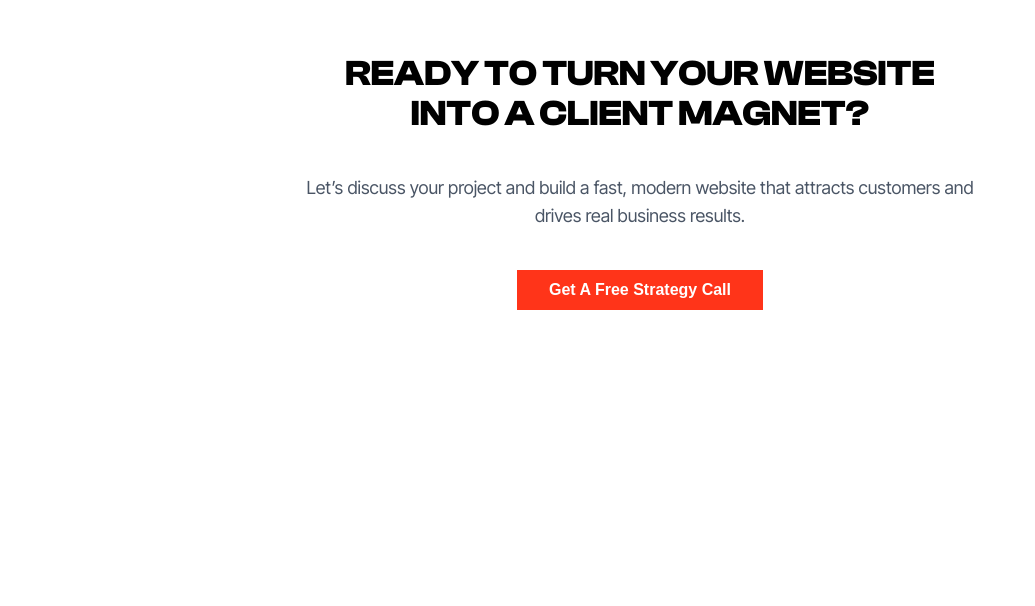
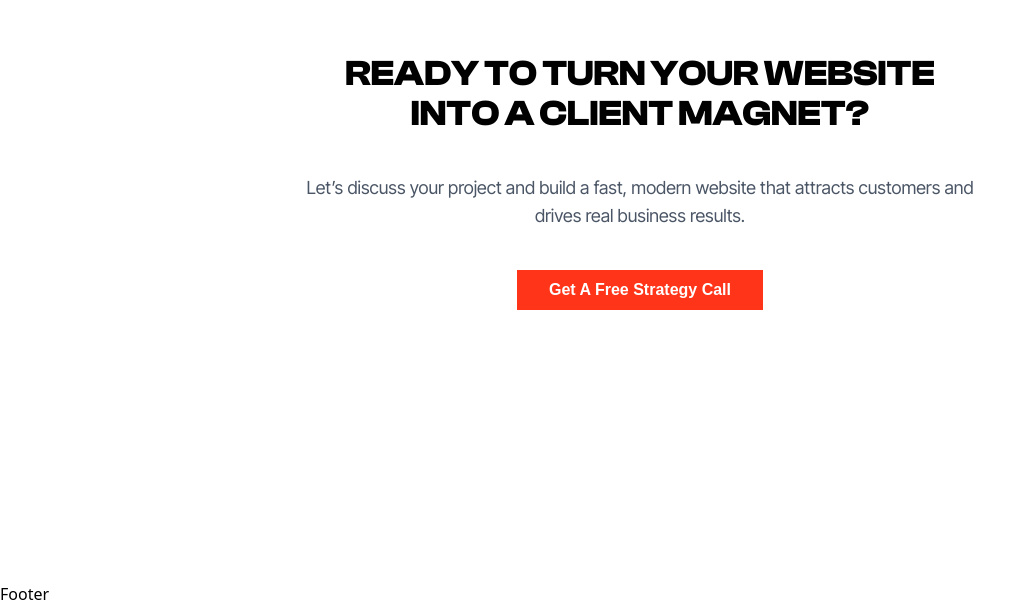
Before and after one commit to abdulbasset-benz/portfolio, a React (Vite) app: page / in a window 1280 px wide. Shown: the part 6598-7204 px from the top of the page, without its empty margins (0-1035 px from the left). Before the commit the page ends 7180 px from the top, so only its background shows below. Built offline with nearby package versions, Linux system fonts and the light colour scheme; a web font is replaced by a local one.

Commit message:
Add the footer component

```diff
--- a/src/App.jsx
+++ b/src/App.jsx
@@ -1,14 +1,12 @@
-import Navigation from "./components/Navigation"
-import Hero from "./components/Hero"
-import Porjects from "./components/Projects"
-import Services from "./components/Services"
-import Cta from "./components/Cta"
-import About from "./components/About"
-
+import Navigation from "./components/Navigation";
+import Hero from "./components/Hero";
+import Porjects from "./components/Projects";
+import Services from "./components/Services";
+import Cta from "./components/Cta";
+import About from "./components/About";
+import Footer from "./components/Footer";
 
 function App() {
-
-
   return (
     <section className="">
       <Navigation />
@@ -17,8 +15,9 @@
       <About />
       <Services />
       <Cta />
+      <Footer />
     </section>
-  )
+  );
 }
 
-export default App
+export default App;
--- /dev/null
+++ b/src/components/Footer.jsx
@@ -0,0 +1,9 @@
+import React from 'react'
+
+const Footer = () => {
+  return (
+    <div>Footer</div>
+  )
+}
+
+export default Footer
```
Lines whose indentation alone changed are shown as unchanged.
